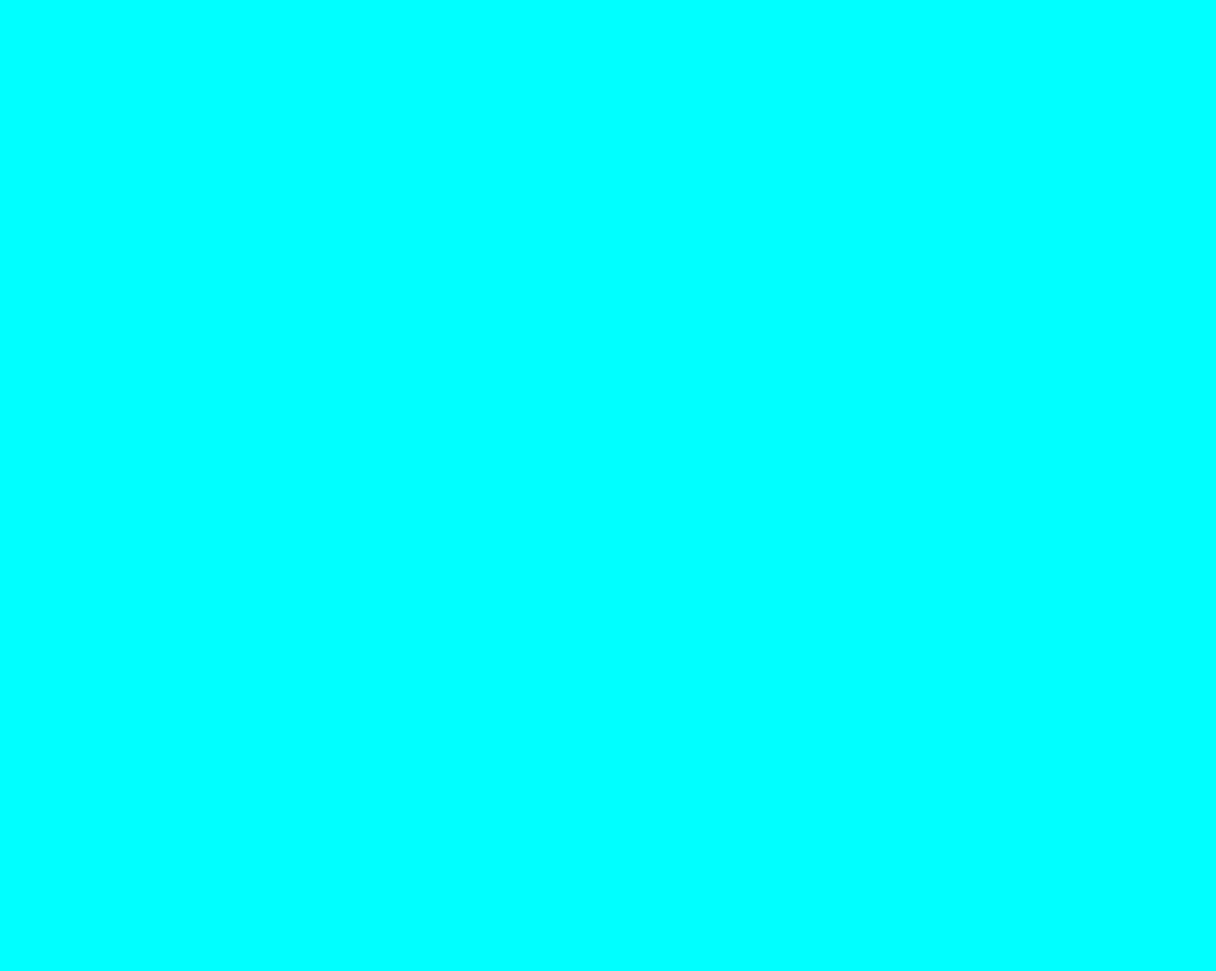
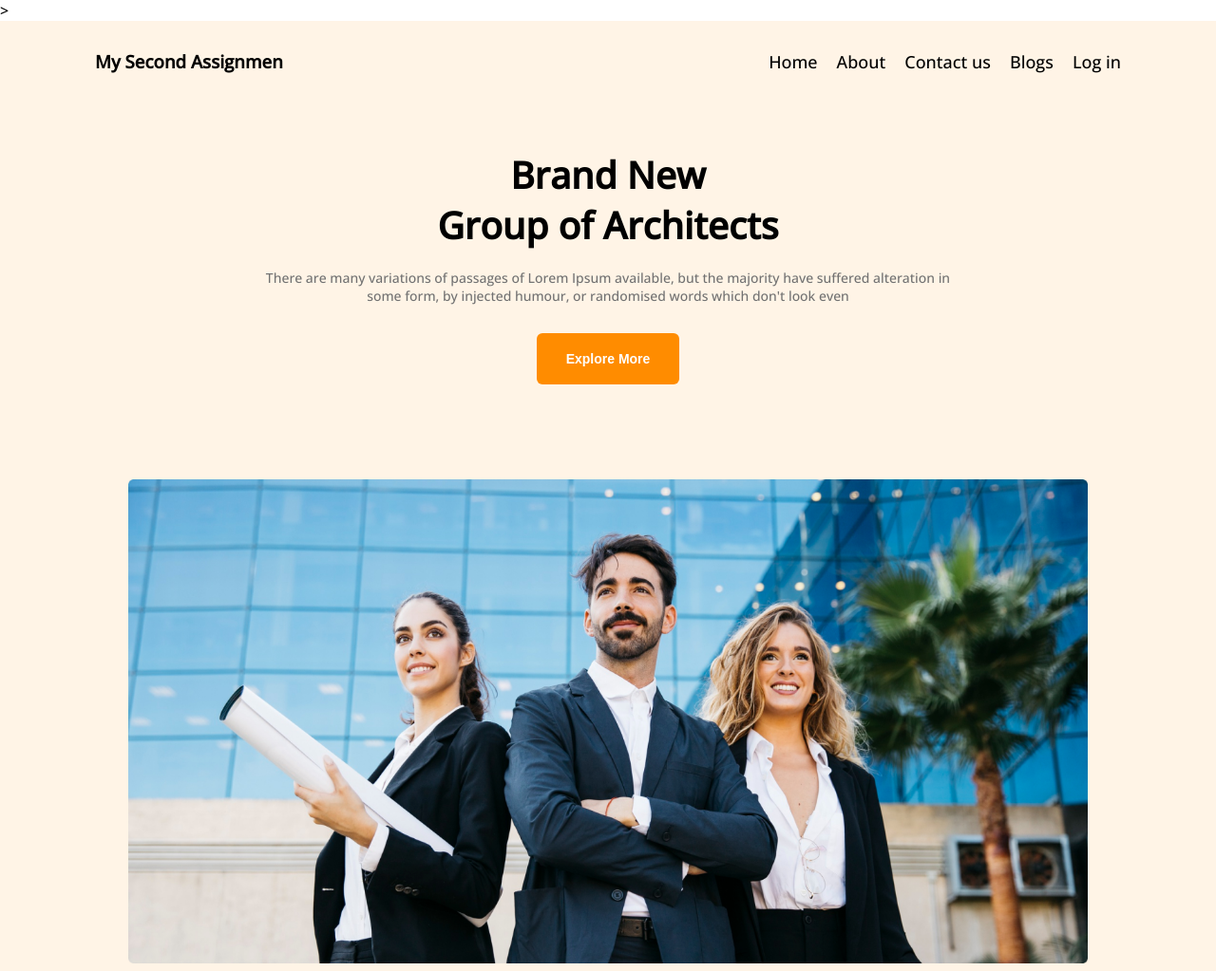
Before and after one commit to rubelmasud/my-second-assignmen, a plain HTML site: page index.html in a window 1280 px wide. Shown: the whole page at 95% size. Before the commit the page ends 800 px from the top, so only its background shows below. Drawn offline with nearby package versions, Linux system fonts and the light colour scheme.

Commit message:
header-section

```diff
--- a/index.html
+++ b/index.html
@@ -4,11 +4,40 @@
     <meta charset="UTF-8">
     <meta http-equiv="X-UA-Compatible" content="IE=edge">
     <meta name="viewport" content="width=device-width, initial-scale=1.0">
+    <!-- google font -->
+    <link href="https://fonts.googleapis.com/css2?family=Open+Sans:wght@500&family=Poppins:wght@500&family=Roboto+Condensed&family=Work+Sans:wght@600&display=swap" rel="stylesheet">
+>
     <!-- styles sheed -->
     <link rel="stylesheet" href="./styles/style.css">
     <title>My Second Assignmen</title>
 </head>
 <body>
-
+  <section class="conteinar">
+    <nav>
+        <h1>My Second Assignmen</h1>
+        <ul>
+            <li>Home </li>
+            <li>About</li>
+            <li>Contact us</li>
+            <li>Blogs</li>
+            <li>Log in</li>
+        </ul>
+    </nav>
+    <header class="header-section">
+        <div class="header-tilte">
+            <h1><p>Brand New </p></h1>
+            <h1><p> Group of Architects</p> </h1>
+        </div>
+        <div class="header-section-details">
+            <p>There are many variations of passages of Lorem Ipsum available, but the majority have suffered alteration in<br> some form, by injected humour, or randomised words which don't look even</p>
+        </div>
+        <div class="header-section-btn">
+            <button>Explore More</button>
+        </div>
+        <div class="header-section-image">
+            <img src="./images/banner.png">
+        </div>
+    </header>
+  </section>
 </body>
 </html>
--- a/styles/style.css
+++ b/styles/style.css
@@ -1,3 +1,67 @@
+*{
+    margin: 0;
+    padding: 0;
+    box-sizing: border-box;
+}
 body{
-    background-color: aqua;
+    font-family: 'Open Sans', sans-serif;
+
 }
+.conteinar{
+    background: rgba(255, 144, 14, 0.1);
+    width: 100%;
+    height: 165vh;
+}
+nav{
+    display: flex;
+    align-items: center;
+    justify-content: space-between;
+    width: 100%;
+    margin: auto;
+    padding: 30px 100px;
+}
+nav > ul{
+    display: flex;
+    list-style: none;
+    gap: 20px;
+    font-size: 18px;
+}
+
+/*------------------
+ start header section
+ -------------------*/
+ .header-section{
+  text-align: center;
+ }
+.header-tilte{
+    font-weight: 900;
+    font-size: 26px;
+    margin-top: 50px;
+    margin-bottom: 20px;
+}
+
+.header-section-details{
+    color: #727272;
+    font-size: 14px;
+    font-weight: 400px;
+}
+
+.header-section-btn{
+    margin-top: 30px;
+}
+
+.header-section-btn button{
+    width: 150px;
+    height: 54px;
+    background-color: darkorange;
+    color: white;
+    font-size: 14px;
+    font-weight: 600;
+    border: none;
+    border-radius: 6px;
+}
+ .header-section-image img{
+    width: 1010px;
+    height: 510px;
+    margin-top: 100px;
+ }
```
